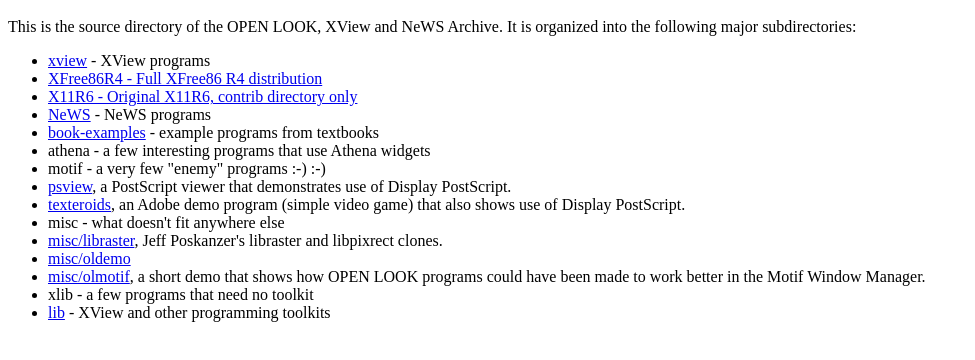
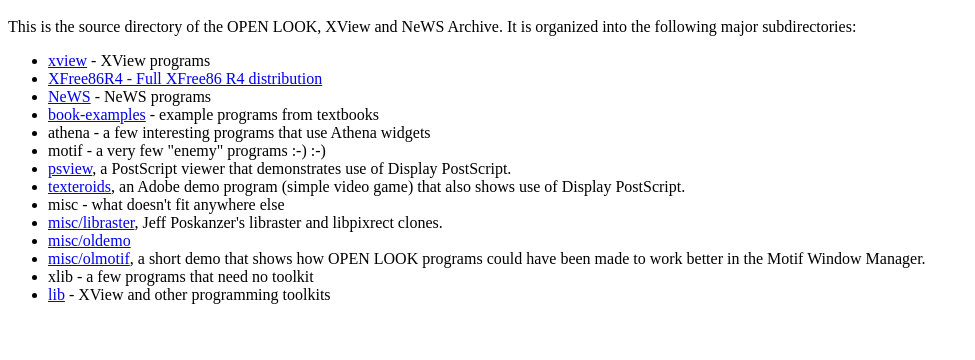
Before and after one commit to IanDarwin/OpenLookCDROM, a plain HTML site: page src/index.html in a window 1280 px wide. Shown: the part 48-408 px from the top of the page, without its empty margins (0-975 px from the left). Drawn offline with Linux system fonts and the light colour scheme.

Commit message:
Bye X11R6 (even contrib didn't fit with XF4; mv ora-book-examples into book-examples); update index.html files accordingly.

```diff
--- a/src/index.html
+++ b/src/index.html
@@ -5,7 +5,6 @@ It is organized into the following major subdirectories:
 <UL>
 <LI><A HREF="xview/index.html">xview</A> - XView programs
 <li><a href="XFree86R4/index.html">XFree86R4 - Full XFree86 R4 distribution</a></li>
-<li><a href="X11R6/index.html">X11R6 - Original X11R6, contrib directory only</a></li>
 <LI><a href="NeWS/">NeWS</a> - NeWS programs
 <LI><a href="book-examples/">book-examples</a> - example programs from textbooks
 <LI>athena - a few interesting programs that use Athena widgets
```
Also changed, not shown: 1 other file.
